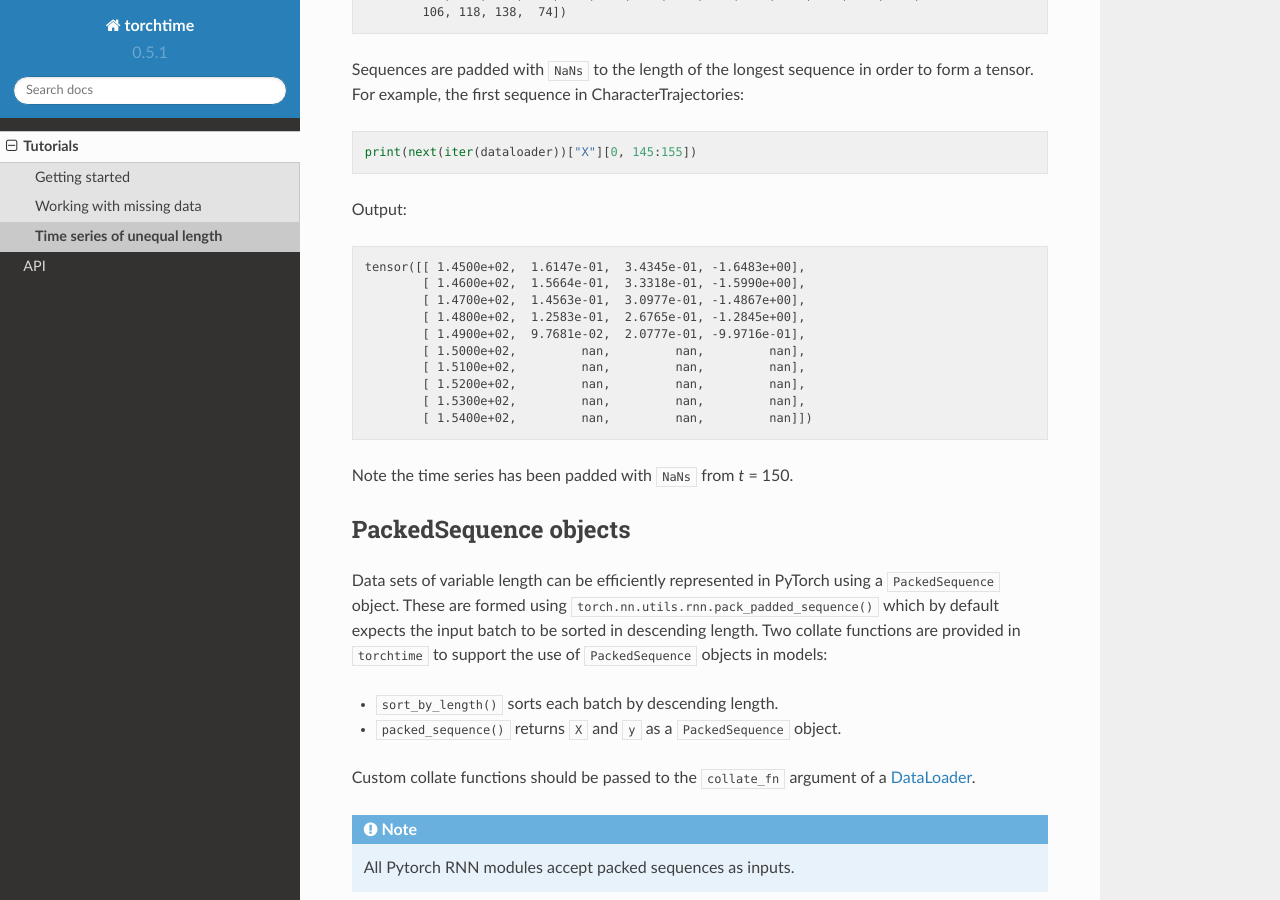
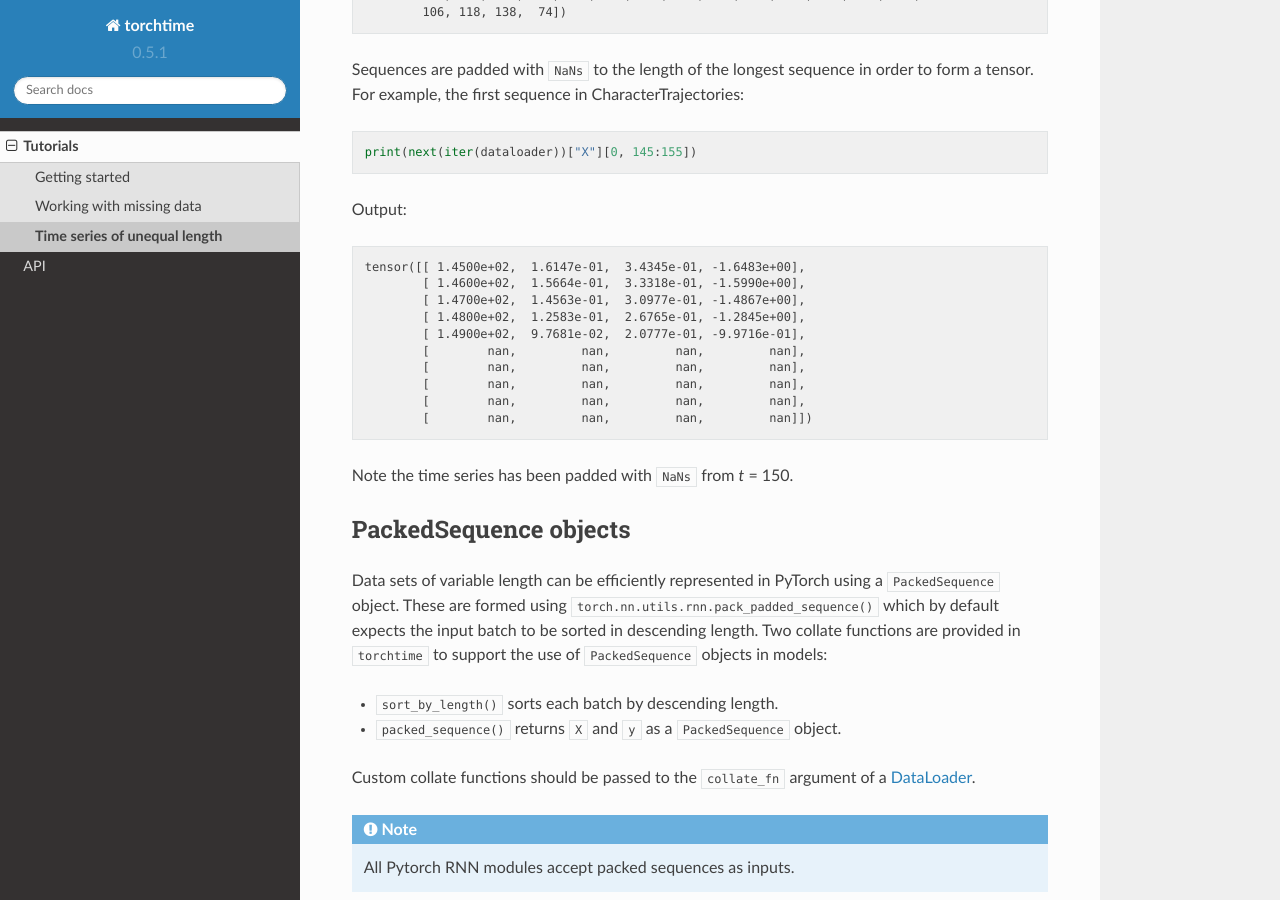
Before and after one commit to philipdarke/torchtime, a Sphinx documentation site: the page built from docs/source/tutorials/unequal_length.md, in a window 1280 px wide and 900 px high, scrolled down 704 px. Built offline with Sphinx 7.4.7 and the Read the Docs theme 2.0.0, drawn with Linux system fonts in a browser that asks for light colours.

Commit message:
Update example

````diff
--- a/docs/source/tutorials/unequal_length.md
+++ b/docs/source/tutorials/unequal_length.md
@@ -51,11 +51,11 @@ Output:
             [ 1.4700e+02,  1.4563e-01,  3.0977e-01, -1.4867e+00],
             [ 1.4800e+02,  1.2583e-01,  2.6765e-01, -1.2845e+00],
             [ 1.4900e+02,  9.7681e-02,  2.0777e-01, -9.9716e-01],
-            [ 1.5000e+02,         nan,         nan,         nan],
-            [ 1.5100e+02,         nan,         nan,         nan],
-            [ 1.5200e+02,         nan,         nan,         nan],
-            [ 1.5300e+02,         nan,         nan,         nan],
-            [ 1.5400e+02,         nan,         nan,         nan]])
+            [        nan,         nan,         nan,         nan],
+            [        nan,         nan,         nan,         nan],
+            [        nan,         nan,         nan,         nan],
+            [        nan,         nan,         nan,         nan],
+            [        nan,         nan,         nan,         nan]])
 
 ```
 
````
